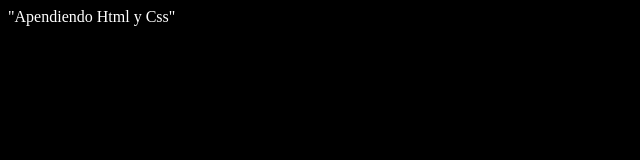
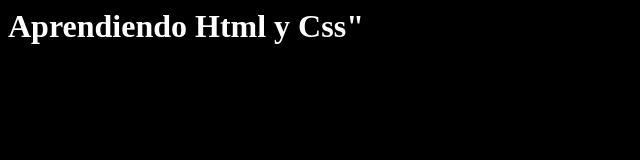
Before and after one commit to abautista6910/html, a plain HTML site: page index.html in a window 1280 px wide. Shown: the whole page, without its empty margins (0-640 px from the left). Drawn offline with Linux system fonts and the light colour scheme.

Commit message:
Update index.html

```diff
--- a/index.html
+++ b/index.html
@@ -3,6 +3,6 @@
 </head>
 <link href="main.css" rel="stylesheet"/>
 <body>
-"Apendiendo Html y Css"
+  <h1>Aprendiendo Html y Css"</h1>
 </body>
 </html>
```
